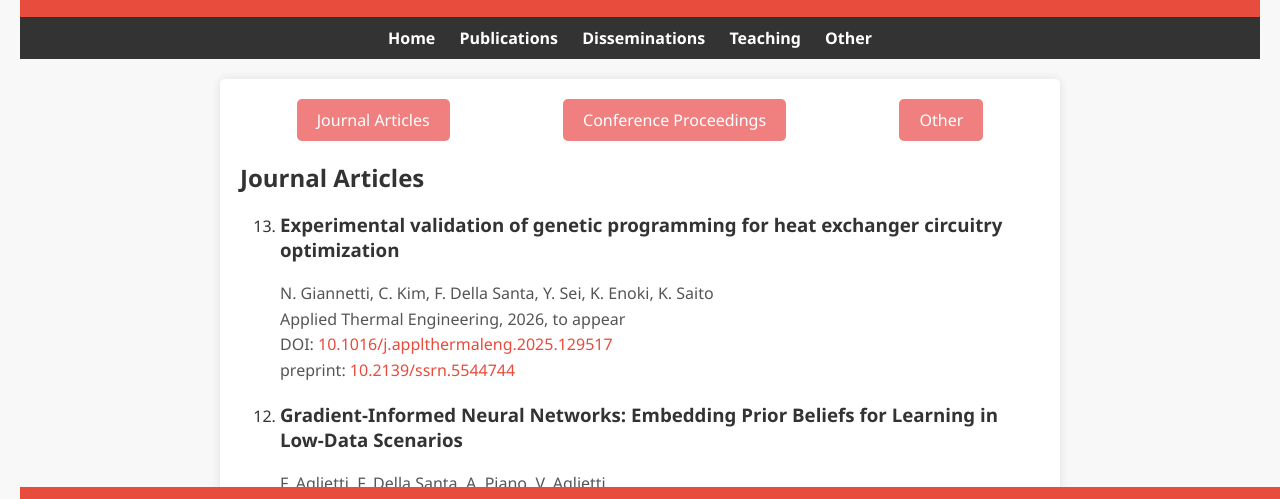
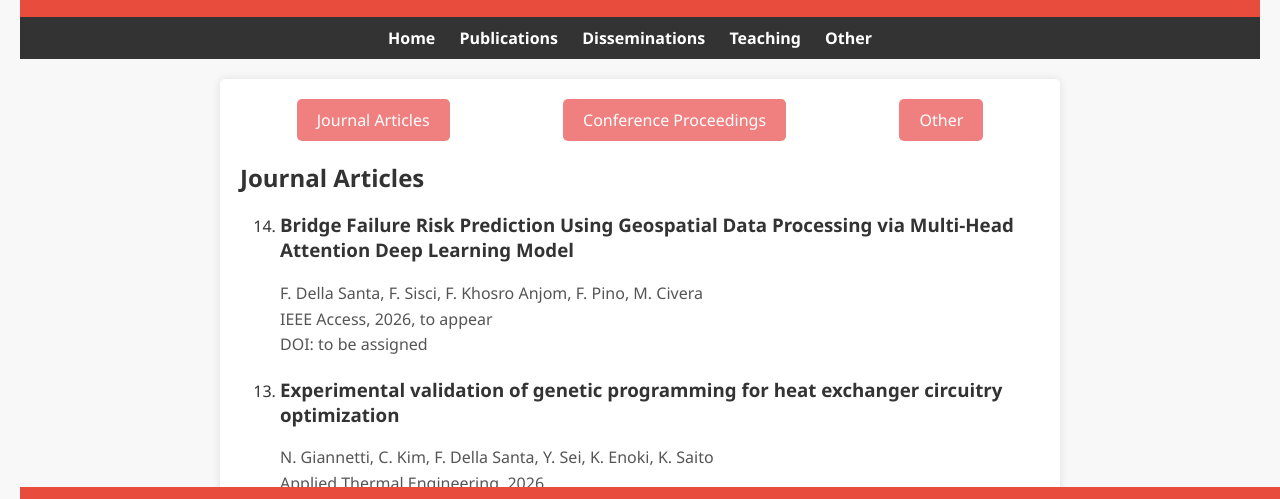
Before and after one commit to Fra0013To/Fra0013To.github.io, a plain HTML site: page publications.html in a window 1280 px wide. Shown: the part 267-766 px from the top of the page. Drawn offline with Linux system fonts and the light colour scheme.

Commit message:
Update pubs

```diff
--- a/publications.html
+++ b/publications.html
@@ -63,9 +63,15 @@
                 <h2>Journal Articles</h2>
                 <ol reversed>
                     <li>
+		        <h3>Bridge Failure Risk Prediction Using Geospatial Data Processing via Multi-Head Attention Deep Learning Model</h3>
+		        <p>F. Della Santa, F. Sisci, F. Khosro Anjom, F. Pino, M. Civera</p>
+		        <p>IEEE Access, 2026, to appear</p>
+		        <p>DOI: to be assigned</p>
+		    </li>
+                    <li>
 		        <h3>Experimental validation of genetic programming for heat exchanger circuitry optimization</h3>
 		        <p>N. Giannetti, C. Kim, F. Della Santa, Y. Sei, K. Enoki, K. Saito</p>
-		        <p>Applied Thermal Engineering, 2026, to appear</p>
+		        <p>Applied Thermal Engineering, 2026</p>
 		        <p>DOI: <a href="https://doi.org/10.1016/j.applthermaleng.2025.129517">10.1016/j.applthermaleng.2025.129517</a></p>
 		        <p>preprint: <a href="https://doi.org/10.2139/ssrn.5544744">10.2139/ssrn.5544744</a></p>
 		    </li>
```
